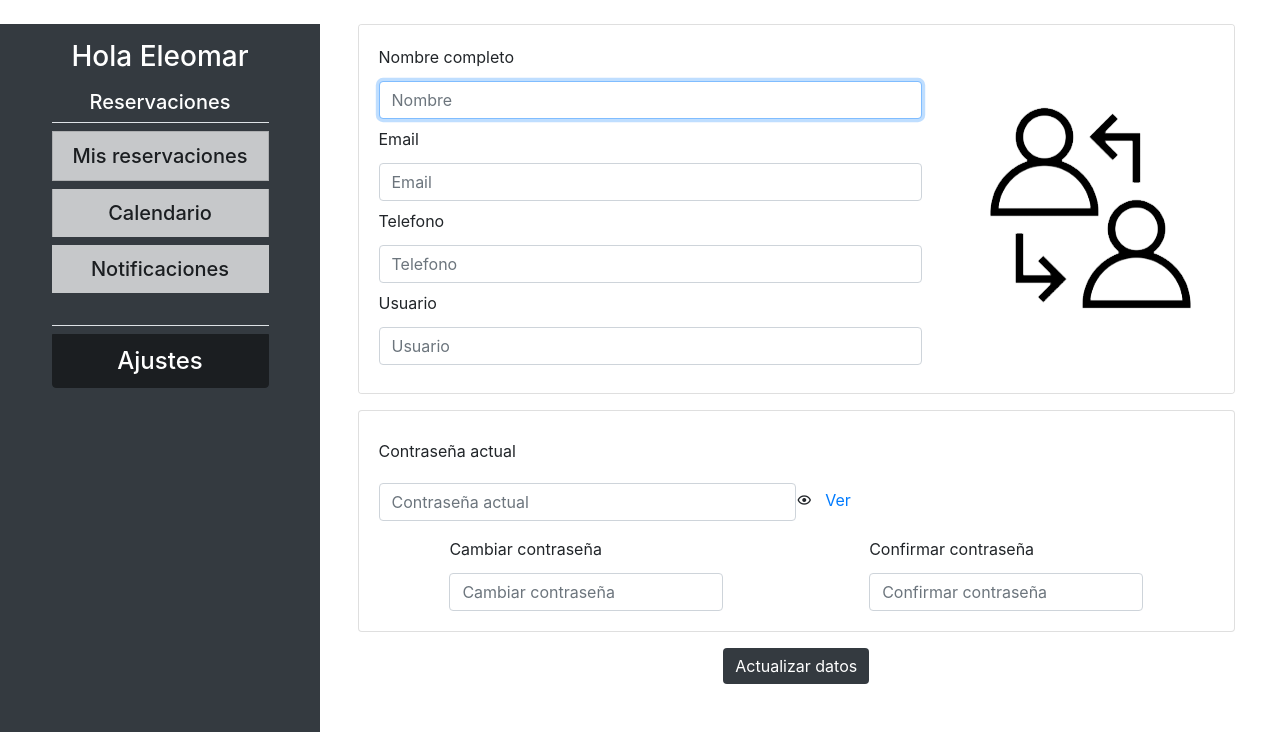
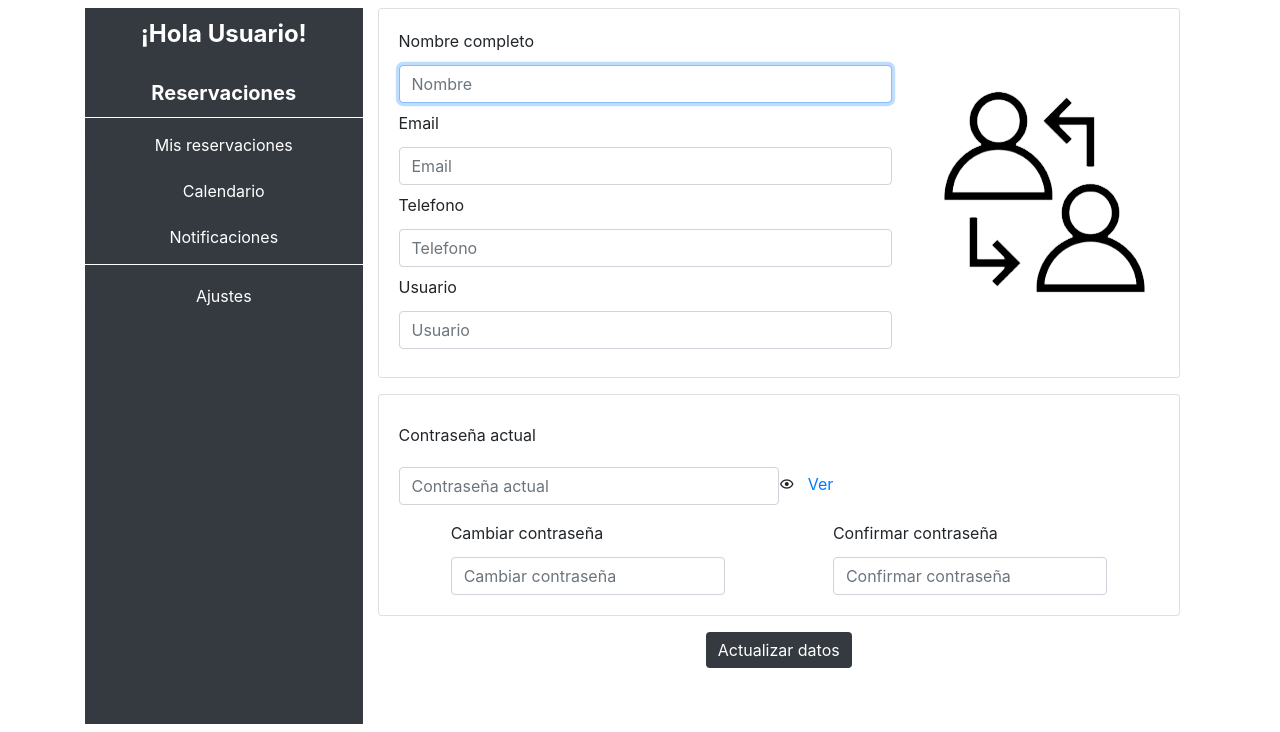
Before and after one commit to marnium/Front-SalEvent, a PHP site: page /my/ in a window 1280 px wide. Shown: the part 76-808 px from the top of the page. Run offline with PHP 8.4, Linux system fonts and the light colour scheme.

Commit message:
Nav Left User Version 2

```diff
--- a/my/index.php
+++ b/my/index.php
@@ -14,37 +14,27 @@
     />
     <title>SallEvent</title>
     <style>
-      .sticky-bottom {
+        @media only screen and (min-width: 992px) {
+          #nav-left {
+            display: flex !important;
+            max-width: 232.5px;
+            height: 100%;
             position: fixed;
-        height: 100%;
-        left: 0;
+            z-index: 1030;
           }
-      @media screen and (max-width: 992px){
-        .sticky-bottom{
-          padding-left: 0;
-          text-align: center;
-        }
-        .list-group-item{
-          padding-left: 10px;
-          text-align: center;
+          main > div.col-lg-9 {
+            margin-left: auto;
           }
         }
-      @media screen and (max-width: 767px) {
-        .sticky-bottom {
-          position: fixed;
-          left: 0;
-          bottom: 0;
-          width: 100%;
-          height: auto;
-          background-color: red;
-          color: white;
-          text-align: center;
+        @media only screen and (min-width: 1200px) {
+          #nav-left {
+            max-width: 277.5px;
+          }
         }
         .img-settings{
           display: flex;
           flex-wrap: wrap;
           justify-content: center;
-        }
         }
     </style>
     <script src="https://cdn.jsdelivr.net/npm/vue/dist/vue.js"></script>
@@ -53,10 +43,18 @@
     <?php
     include('../partials/my/navigation.html');
 ?>
-
-    <div class="container-fluid mt-4" id="app-change">
-      <div class="d-flex flex-md-row-reverse flex-wrap">
-        <div class="col-md-9 mb-4 pb-4">
+  <main class="container my-2">
+    <div id="nav-left" class="w-100 collapse text-center p-0 list-group list-group-flush bg-dark">
+      <h4 class="list-group-item bg-dark text-white font-weight-bold" style="border: none;">¡Hola Usuario!</h4>
+      <h5 class="list-group-item bg-dark text-white font-weight-bold mb-2" style="border-bottom-color: white;">Reservaciones</h5>
+      <span class="btn btn-dark btn-block">Mis reservaciones</span>
+      <span class="btn btn-dark btn-block">Calendario</span>
+      <span class="btn btn-dark btn-block">Notificaciones</span>
+      <div class="list-group-item bg-dark text-white mt-2 px-0" style="border: none; border-top: 1px solid white;">
+        <span class="btn btn-dark btn-block">Ajustes</span>
+      </div>
+    </div>
+    <div class="col-lg-9 px-0 my-4 pb-4 mt-lg-0">
       <form class="form-signin">
         <div class="container-fluid">
           <div class="card mb-3 overflow-auto">
@@ -112,7 +110,6 @@
               </div>
             </div>
           </div>
-
           <div class="container-fluid">
             <div class="card mb-12">
               <div class="row no-gutters">
@@ -133,18 +130,14 @@
                         <button
                           type="button"
                           class="btn btn-link"
-                            onclick="showPassword()"
-                          >
+                          onclick="showPassword()">
                           Ver
                         </button>
                       </div>
                     </div>
-
                     <div class="mt-2 d-flex flex-wrap justify-content-around">
                       <div class="mt-2">
-                          <label for="change-password"
-                            >Cambiar contraseña</label
-                          >
+                        <label for="change-password">Cambiar contraseña</label>
                         <input
                           type="password"
                           id="change-password"
@@ -155,9 +148,7 @@
                         />
                       </div>
                       <div class="mt-2 ml-1">
-                          <label for="confirm-password"
-                            >Confirmar contraseña</label
-                          >
+                        <label for="confirm-password">Confirmar contraseña</label>
                         <input
                           type="password"
                           id="confirm-password"
@@ -180,69 +171,7 @@
         </div>
       </form>
     </div>
-        <div
-          class="col-md-3 navbar-expand-lg navbar-dark bg-dark sticky-bottom"
-        >
-          <button
-            class="navbar-toggler"
-            type="button"
-            data-toggle="collapse"
-            data-target="#navbarNavBottom"
-            aria-controls="navbarNav"
-            aria-expanded="false"
-            aria-label="Toggle navigation"
-          >
-            <span class="navbar-toggler-icon"></span>
-          </button>
-          <div class="collapse navbar-collapse" id="navbarNavBottom">
-            <div class="list-group m-auto overflow-hidden" id="list-tab">
-              <div class="text-white border-bottom">
-                <p class="mt-3 h3 text-center">Hola Eleomar</p>
-                <p class="mt-3 h5 text-center">Reservaciones</p>
-              </div>
-
-              <a
-                class="list-group-item list-group-item-action list-group-item-dark h5 text-center mt-2"
-                id="revervations"
-                data-toggle="list"
-                href="#"
-                aria-controls="home"
-              >
-                Mis reservaciones
-              </a>
-              <a
-                class="list-group-item list-group-item-action list-group-item-dark h5 text-center border-bottom-0"
-                id="calendar"
-                data-toggle="list"
-                href="#"
-                role="tab"
-              >
-                Calendario
-              </a>
-              <a
-                class="list-group-item list-group-item-action list-group-item-dark h5 text-center border-0"
-                id="notifications"
-                data-toggle="list"
-                href="#"
-                role="tab"
-              >
-                Notificaciones
-              </a>
-              <div class="text-white text-center border-top mt-4"></div>
-              <a
-                class="list-group-item list-group-item-action list-group-item-dark h4 text-center mt-2 active"
-                id="settings"
-                data-toggle="list"
-                href="#"
-                role="tab"
-              >
-                Ajustes
-              </a>
-            </div>
-          </div>
-        </div>
-      </div>
-    </div>
+  </main>
   <script>
     function showPassword() {
       var tipo = document.getElementById("current-password");
```
Lines whose indentation alone changed are shown as unchanged.
